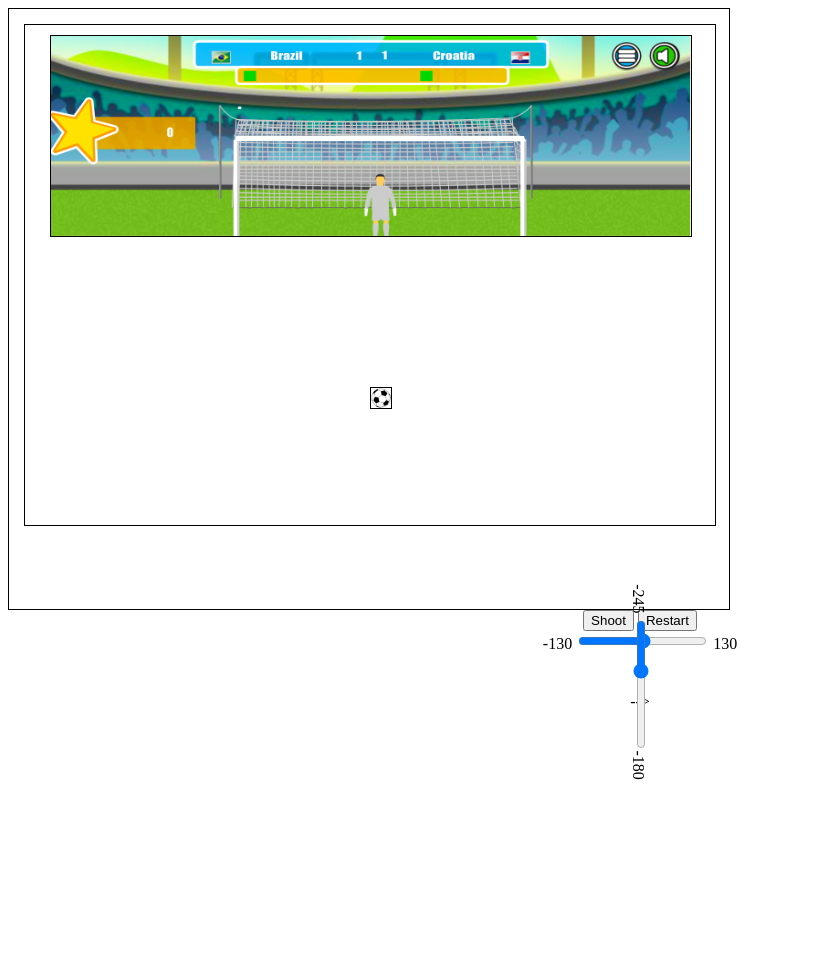
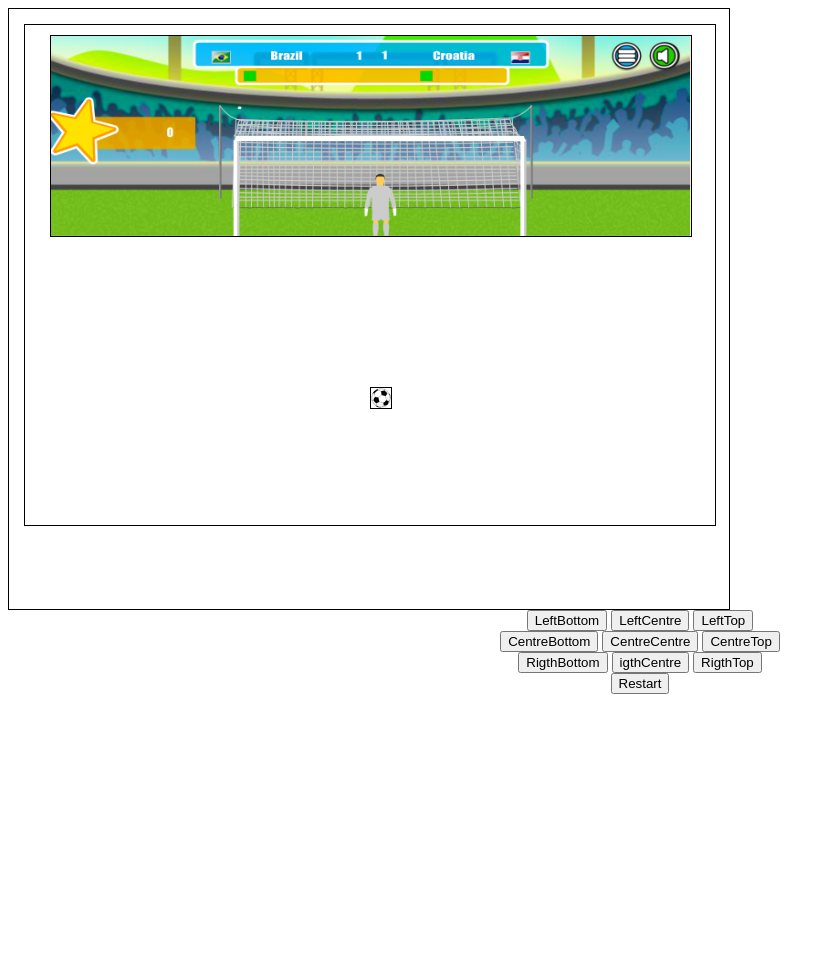
Before and after one commit to mishalmsb/WDI_20_PROJECT_1, a PHP site: page / in a window 1280 px wide. Shown: the top 979 px of the page, without its empty margins (0-835 px from the left). After the commit the page ends 694 px from the top, so only its background shows below. Run offline with PHP 8.4, Linux system fonts and the light colour scheme.

Commit message:
removed slider, added buttons for goal positions

```diff
--- a/index.css
+++ b/index.css
@@ -34,6 +34,7 @@
     width: 20px;
     height: 20px;
     margin: 150px 0 0 345px;
+    /*margin: -20px 0 0 210px;*/
     background: url("../WDI_20_PROJECT_1/images/ball.png") no-repeat;
     background-size: 20px;
     /*transition: 1s ease-in;*/
--- a/index.html
+++ b/index.html
@@ -24,19 +24,21 @@
 
   </div>
 
-      <button id="btShoot">Shoot</button>
+      <button id="btLeftBottom">LeftBottom</button>
+      <button id="btLeftCentre">LeftCentre</button>
+      <button id="btLeftTop">LeftTop</button>
+      <br>
+      <button id="btCentreBottom">CentreBottom</button>
+      <button id="btCentreCentre">CentreCentre</button>
+      <button id="btCentreTop">CentreTop</button>
+      <br>
+      <button id="btRigthBottom">RigthBottom</button>
+      <button id="btRigthCentre">igthCentre</button>
+      <button id="btRigthTop">RigthTop</button>
+      <br>
       <button id="btRestart">Restart</button>
   </div>
-  <div id="slider_x">
-  -130 <input id="slide_x" type="range"
-   min="-130" max="130" step="5" value="0"/>
-   130
-  </div>
-  <br/>
-  <div id="slider_y">
-  -245 <input id="slide_y" type="range"
-   min="-245" max="-180" step="5" value="-220"/>-180
-  </div> -->
+
 
 </body>
 </html>
--- a/index.js
+++ b/index.js
@@ -34,26 +34,37 @@ function init() {
 
 
 
-  $("#btShoot").click(function() {
+  $("#btLeftBottom").click(function() {
       // $('.ball').css("transform","translate(-130px,-245px)");
       // console.log("button test");
       // console.log($('#txBox1').val());
 
-      $('.ball').css("transform","translate("+getSliderX()+"px," + getSliderY() + "px)");
+      // $('.ball').css("transform","translate("+getSliderX()+"px," + getSliderY() + "px)");
 
-      ballInside();
+      positionBall("-20","0","0","210");
+
+      // ballInside();
   })
 
 
   $("#btRestart").click(function() {
-      // console.log("button test");
+
       // console.log($('#txBox1').val());
 
-
-      $('ball').css("margin", "150px");
+      positionBall("150","0","0","345");
 
 
+      // X358
+      // Y373
+
   })
+
+ var positionBall = function(top,right,bottom,left) {
+
+    $(".ball").css({"margin-top":top+"px","margin-right":right+"px","margin-bottom":bottom+"px","margin-left":left+"px"});
+ }
+
+
 
 
   $("#field").click(function(e) {
@@ -64,7 +75,8 @@ function init() {
 
 
 
-  var ballInside = function() {
+  var ballInside = function(pos) {
+
 
       $('.ball').animate({
           margin: "190px 0 0 345px"
```
